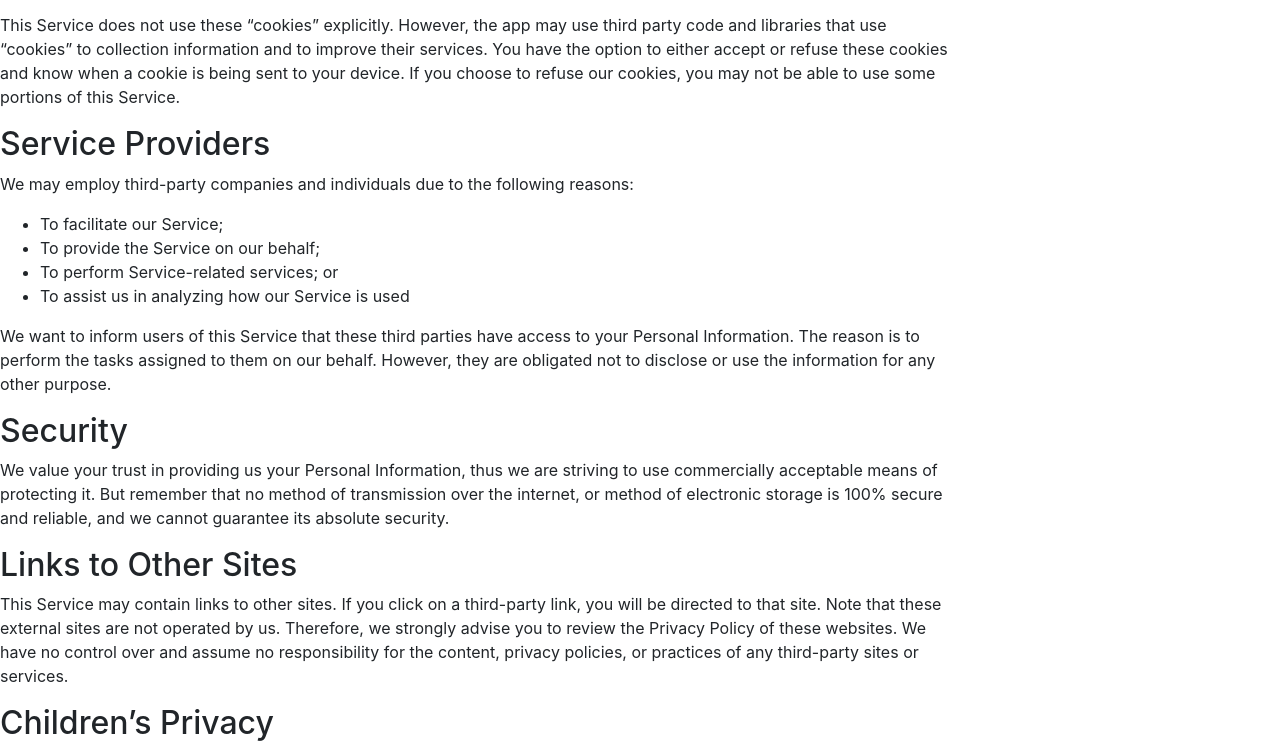
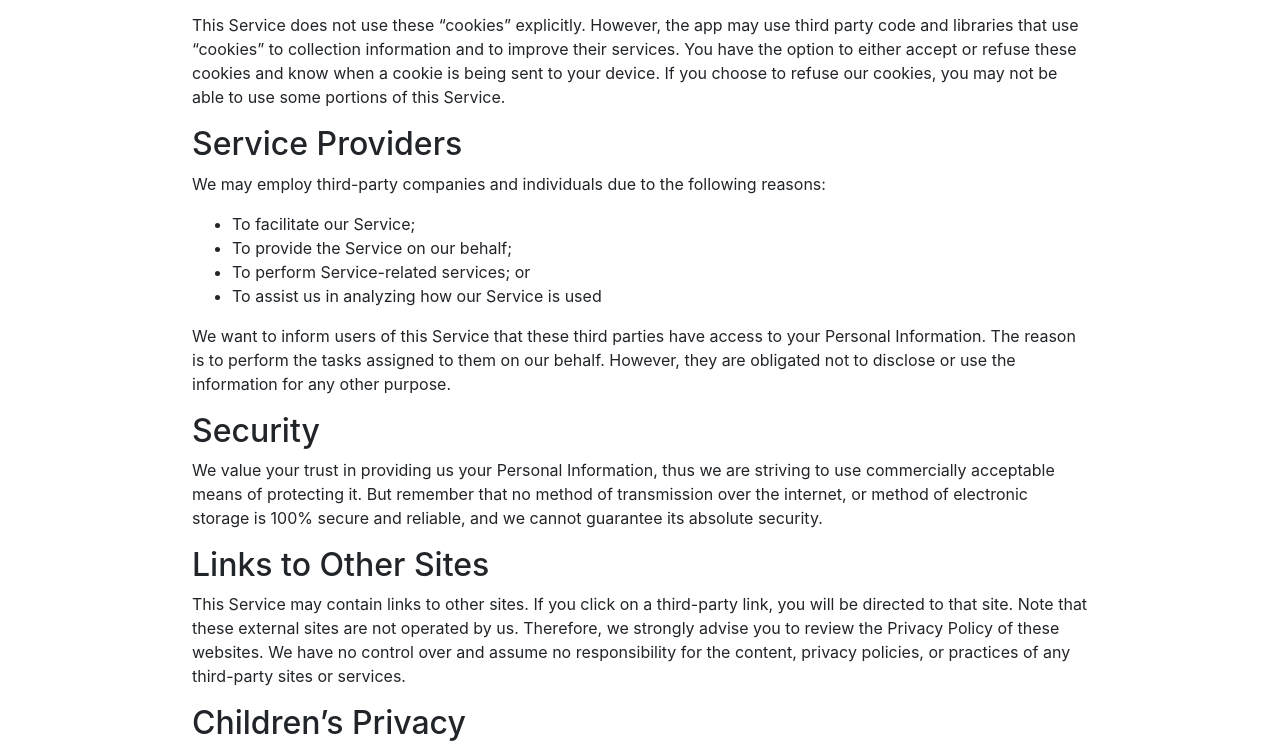
Before and after one commit to elimikasmart/smartkcpescience, a plain HTML site: page policy.html in a window 1280 px wide. Shown: the part 766-1514 px from the top of the page. Drawn offline with nearby package versions, Linux system fonts and the light colour scheme.

Commit message:
Update policystyles.css

```diff
--- a/css/policystyles.css
+++ b/css/policystyles.css
@@ -1,3 +1,4 @@
 body {
-    width: 75%;
+    margin-left: 15%;
+    margin-right: 15%;
 }
```
